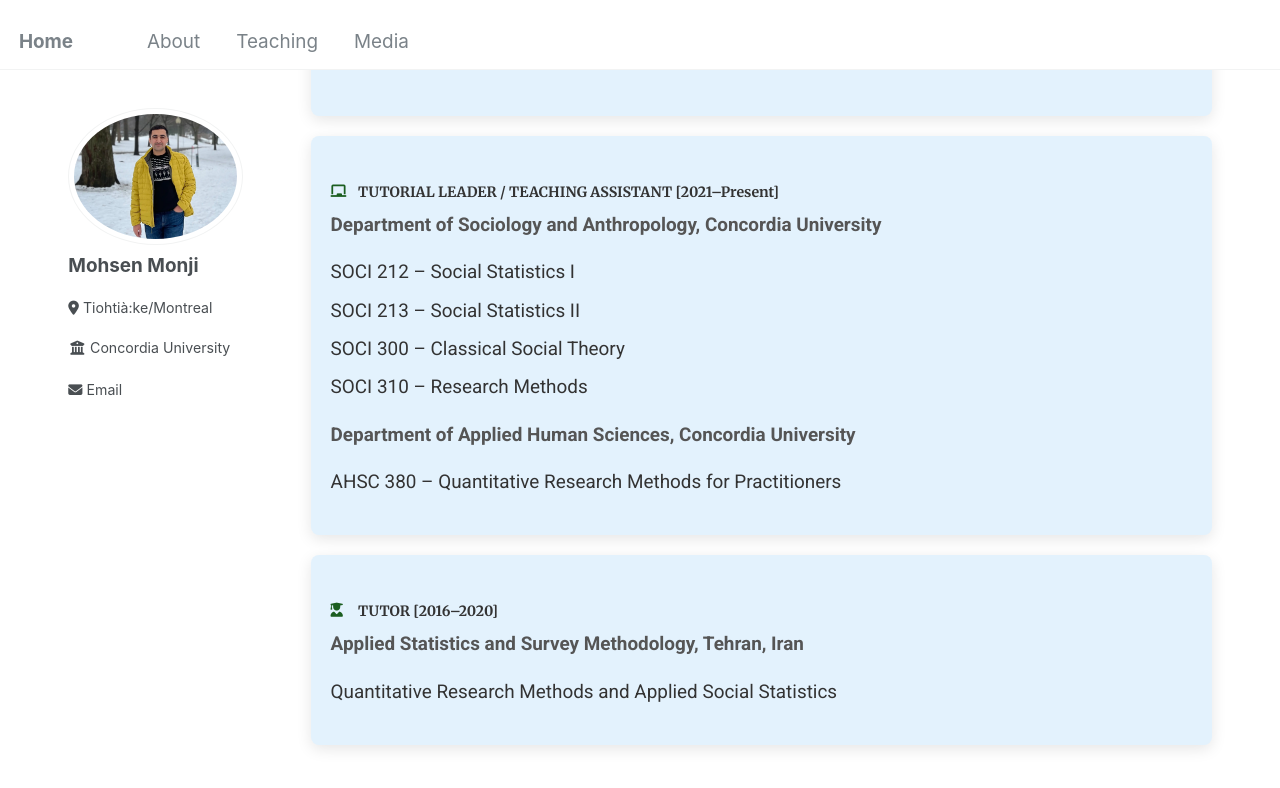
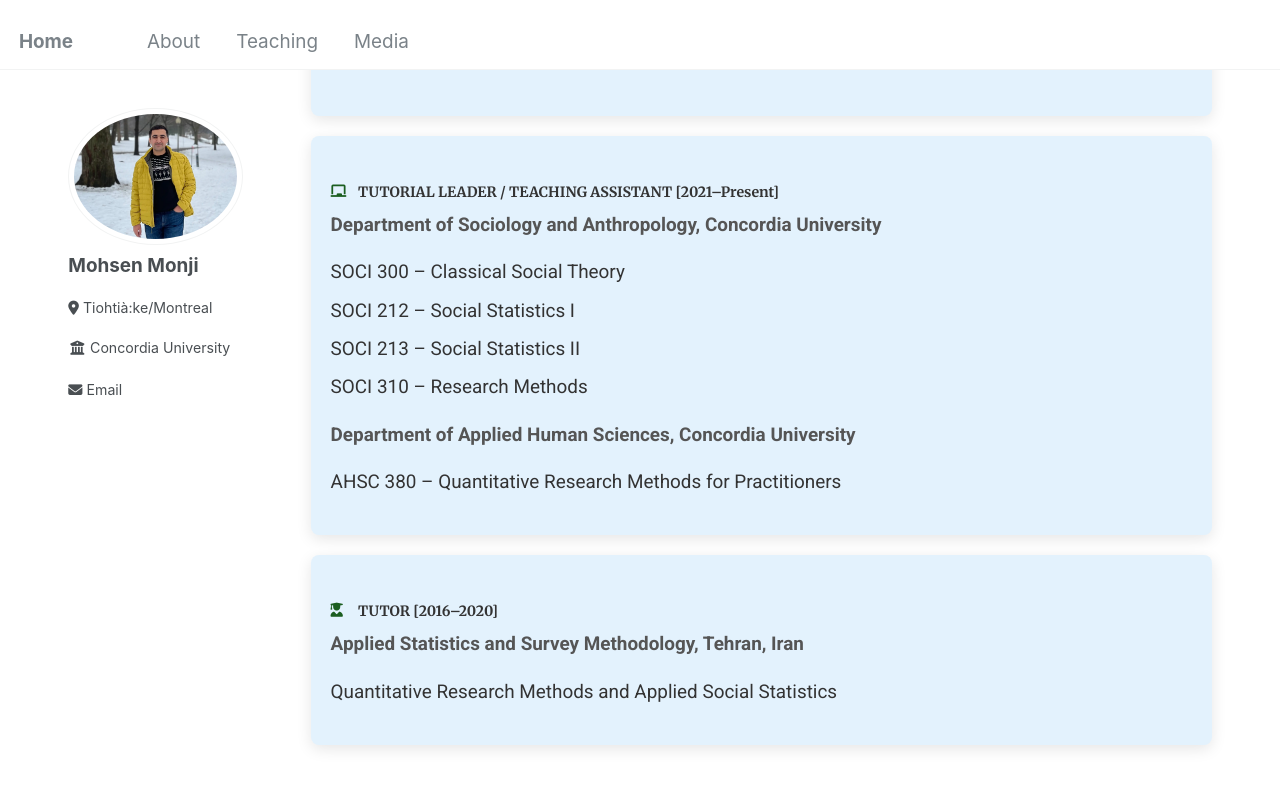
Before and after one commit to Mohsnmonji/mohsnmonji.github.io, a Jekyll site: the page built from _pages/teaching.md, in a window 1280 px wide and 900 px high, scrolled down 762 px. Shown: the top 788 px of the window. Built offline with Jekyll 4.4.1, drawn with Linux system fonts in a browser that asks for light colours.

```diff
--- a/_pages/teaching.md
+++ b/_pages/teaching.md
@@ -93,9 +93,9 @@ author_profile: true
     <h4><i class="fas fa-chalkboard icon"></i> TUTORIAL LEADER / TEACHING ASSISTANT [2021–Present]</h4>
     <p><strong>Department of Sociology and Anthropology, Concordia University</strong></p>
     <ul>
+     <li>SOCI 300 – Classical Social Theory</li>
       <li>SOCI 212 – Social Statistics I</li>
       <li>SOCI 213 – Social Statistics II</li>
-      <li>SOCI 300 – Classical Social Theory</li>
       <li>SOCI 310 – Research Methods</li>
     </ul>
 
```
